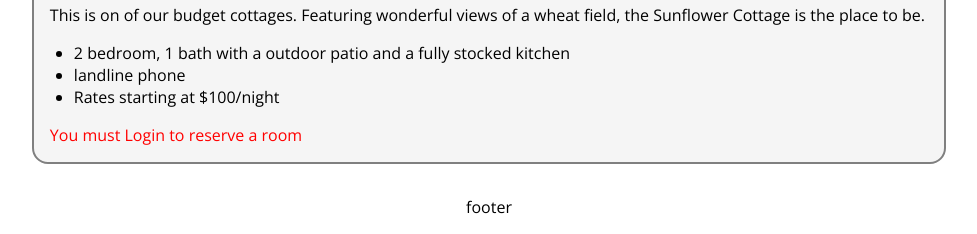
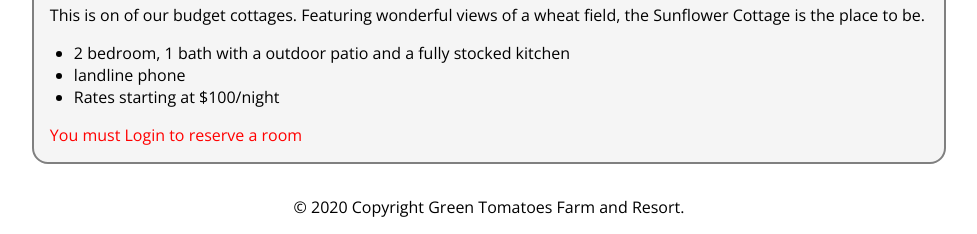
Before and after one commit to Box-Analyst/green-tomatoes, a PHP site: page / in a window 1280 px wide. Shown: the part 4249-4483 px from the top of the page, without its empty margins (151-1128 px from the left). Run offline with PHP 8.4, Linux system fonts and the light colour scheme; some libraries are stand-ins or nearby versions.

Commit message:
Fixed footer

```diff
--- a/index.php
+++ b/index.php
@@ -221,7 +221,7 @@
   </main>
 
   <footer>
-    <p>footer</p>
+    <p>© <?php echo date("Y"); ?> Copyright Green Tomatoes Farm and Resort.</p>
   </footer>
 </body>
 
```
